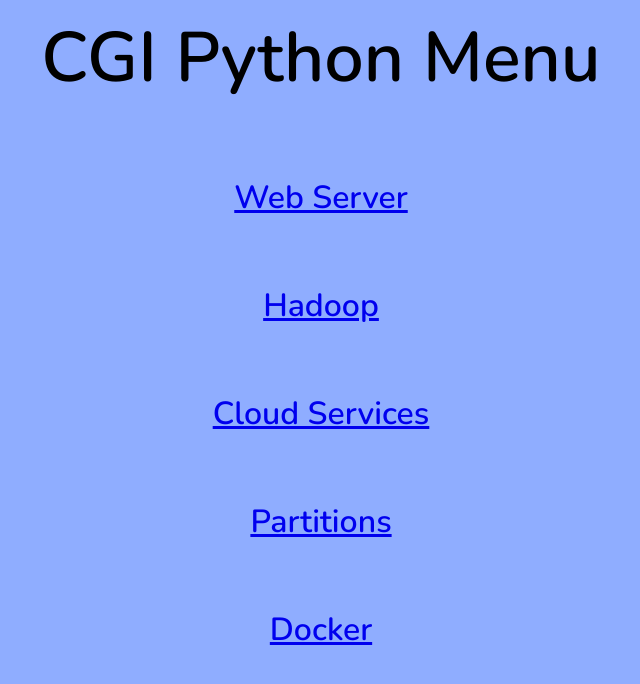
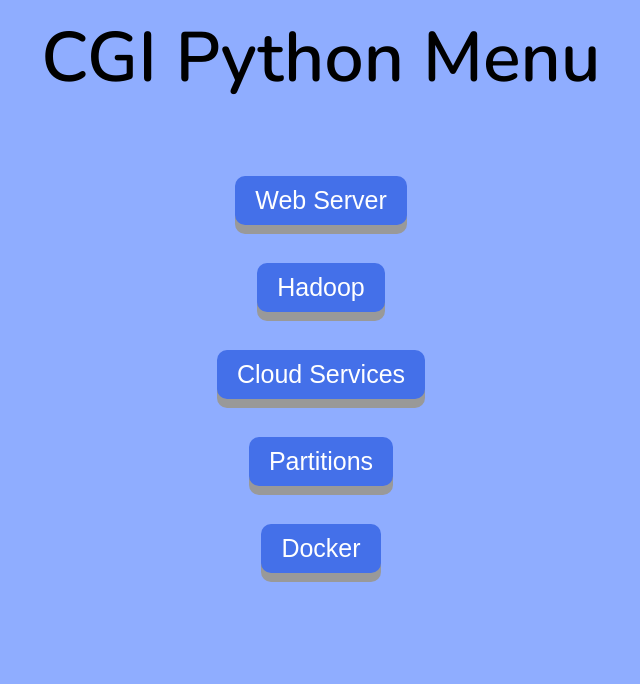
Before and after one commit to Sahil-107/python-cgi-menu, a plain HTML site: page index.html in a window 1280 px wide. Shown: the whole page, without its empty margins (319-959 px from the left). Drawn offline with nearby package versions, Linux system fonts and the light colour scheme.

Commit message:
final frontend

```diff
--- a/index.html
+++ b/index.html
@@ -8,29 +8,29 @@
 
   <div class="menu-items" align-items="center">
 
-    <a href='web-server.html'>
-      <h1>Web Server</h1>
-    </a>
+    <form action="web-server.html">
+      <button class="button1">Web Server</button>
+    </form>
 
     <br>
-    <a href='hadoop.html'>
-      <h1>Hadoop</h1>
-    </a>
+    <form action="hadoop.html">
+      <button class="button1">Hadoop</button>
+    </form>
 
     <br>
-    <a href='ec2.html'>
-      <h1>Cloud Services</h1>
-    </a>
+    <form action="ec2.html">
+      <button class="button1">Cloud Services</button>
+    </form>
 
     <br>
-    <a href='lvm.html'>
-      <h1>Partitions</h1>
-    </a>
+    <form action="lvm.html">
+      <button class="button1">Partitions</button>
+    </form>
 
     <br>
-    <a href='docker.html'>
-      <h1>Docker</h1>
-    </a>
+    <form action="docker.html">
+      <button class="button1">Docker</button>
+    </form>
 
   </div>
 </body>
@@ -40,4 +40,27 @@
     text-align: center;
     font-family: 'Nunito';
   }
+
+  .button1 {
+    padding: 10px 20px;
+    font-size: 25px;
+    text-align: center;
+    cursor: pointer;
+    outline: none;
+    color: #fff;
+    background-color: #4470e9;
+    border: none;
+    border-radius: 10px;
+    box-shadow: 0 9px #999;
+  }
+
+  .button1:hover {
+    background-color: #89b1fa
+  }
+
+  .button1:active {
+    background-color: #4470e9;
+    box-shadow: 0 5px #666;
+    transform: translateY(4px);
+  }
 </style>
```
Also changed, not shown: ec2.html (+1 -2 lines), hadoop.html (+1 -1 lines).
